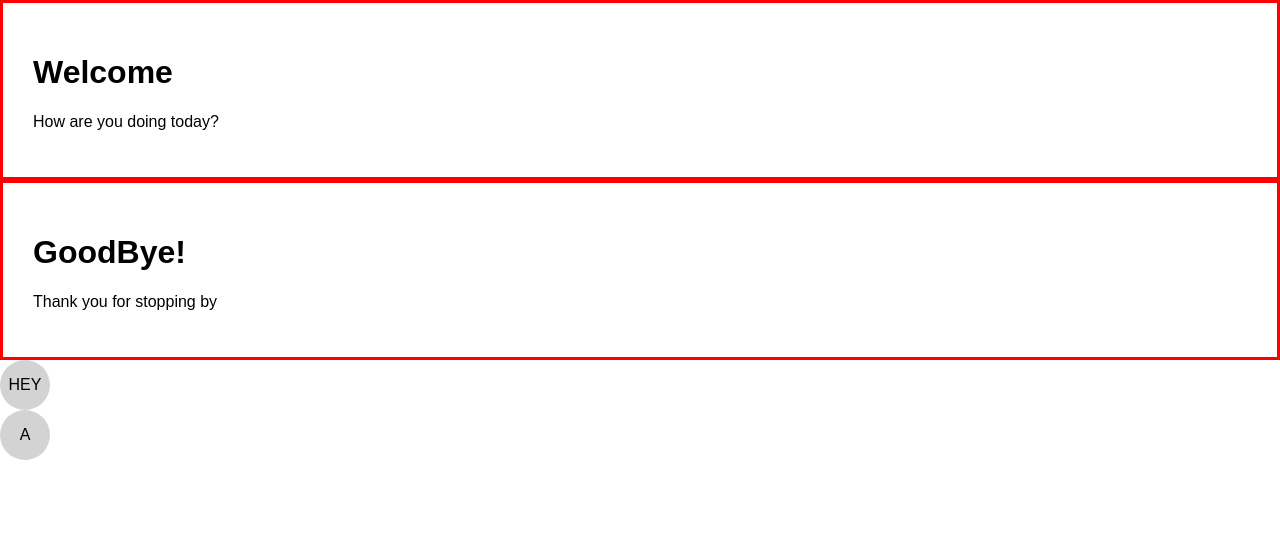
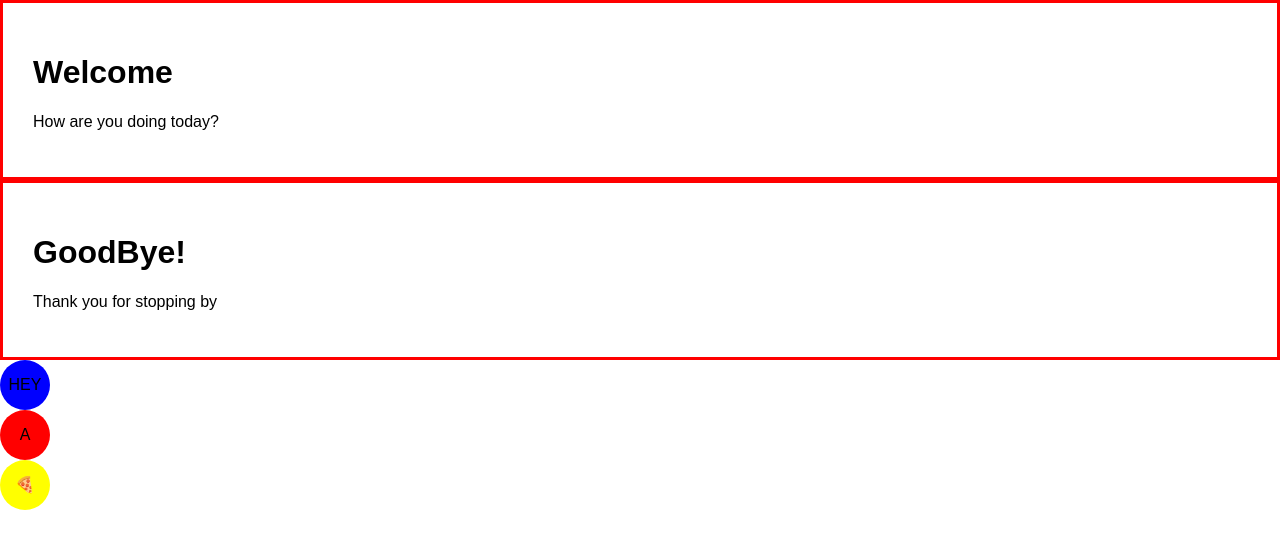
Before and after one commit to stormihoebe/react-first-composable-components, a React (Create React App) app: page / in a window 1280 px wide. Shown: the top 548 px of the page. Built offline with nearby package versions, Linux system fonts and the light colour scheme.

Commit message:
add background color props to avatar component

```diff
--- a/src/App.js
+++ b/src/App.js
@@ -6,18 +6,23 @@ import Avatar from './components/Avatar';
 
 function AvatarA(props){
   return(
-    <Avatar>A</Avatar>
+    <Avatar backgroundColor="red">A</Avatar>
   )
 }
-
+function AvatarPizza(props){
+  return(
+    <Avatar backgroundColor="yellow">🍕</Avatar>
+  )
+}
 class App extends Component {
   render() {
     return (
       <div className="App">
         <WelcomeDialog/>
         <GoodbyeDialog/>
-        <Avatar>HEY</Avatar>
-        <AvatarA/>
+        <Avatar backgroundColor="blue">HEY</Avatar>
+        <AvatarA />
+        <AvatarPizza/>
       </div>
     );
   }
--- a/src/components/Avatar.js
+++ b/src/components/Avatar.js
@@ -1,16 +1,17 @@
 import React, { Component } from 'react';
 
+
+
+function Avatar(props) {
   const avatarStyle = {
     height: '50px',
     width: '50px',
     borderRadius: '25px',
-  background: 'lightgrey',
+    background: `${props.backgroundColor}`,
     display: 'flex',
     alignItems: 'center',
     justifyContent: 'center'
   }
-
-function Avatar(props) {
   return (
     <div style={avatarStyle}>
     {props.children}
```
Lines whose indentation alone changed are shown as unchanged.
